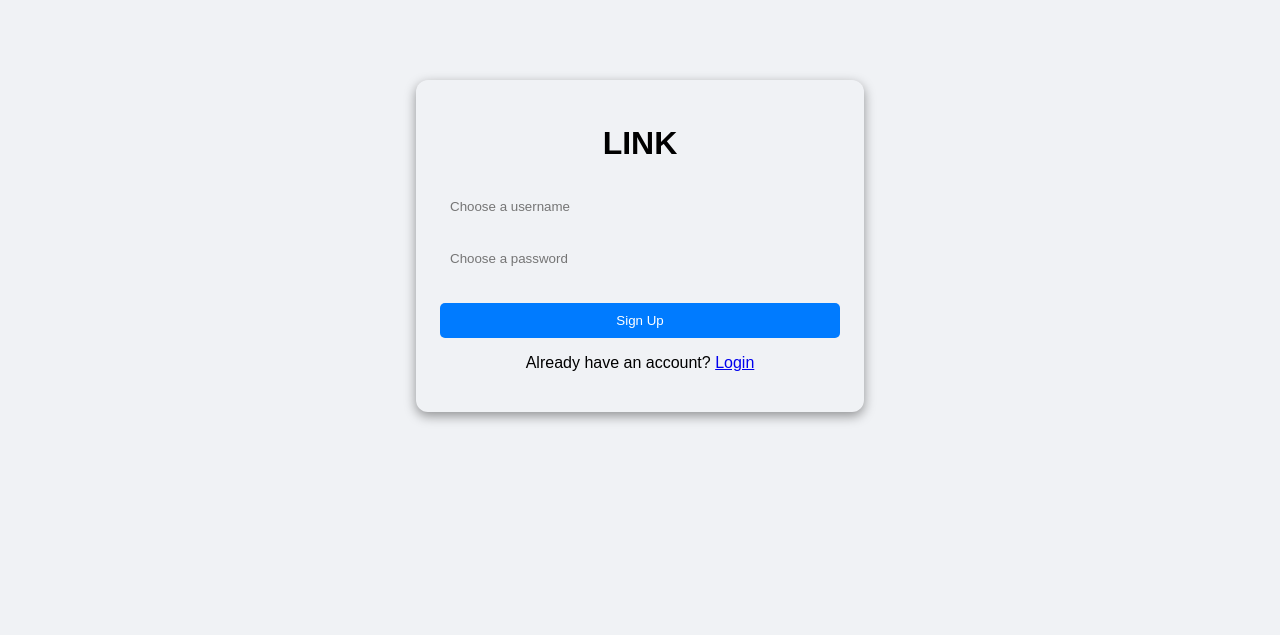
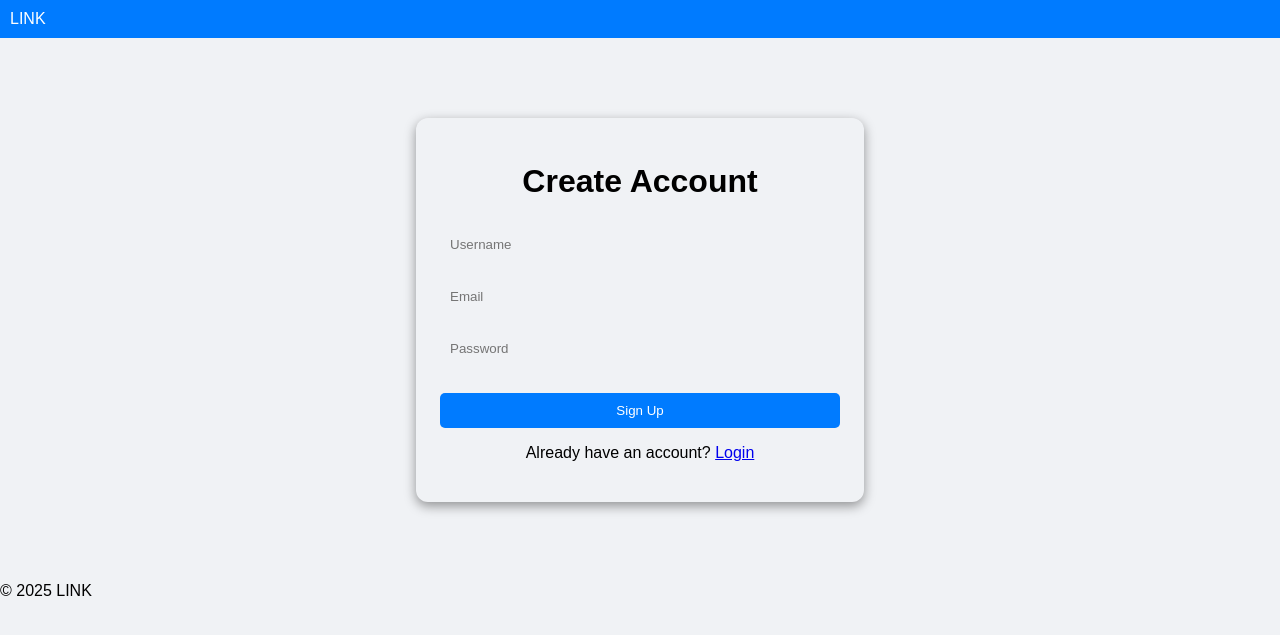
Before and after one commit to david1111402/Chat-app-main, a Python web app: template templates/signup.html in a window 1280 px wide. Shown: the top 635 px of the page. Run offline with Jinja, Linux system fonts and the light colour scheme; the template is opened without the code that fills it, so the values that code supplies are empty.

Commit message:
Update signup.html

```diff
--- a/templates/signup.html
+++ b/templates/signup.html
@@ -7,14 +7,23 @@
   <meta name="viewport" content="width=device-width, initial-scale=1" />
 </head>
 <body>
+  <header>
+    <div class="brand">LINK</div>
+  </header>
+
   <main class="auth-container">
-    <h1 class="brand">LINK</h1>
-    <form method="POST" class="auth-form">
-      <input type="text" name="username" placeholder="Choose a username" required>
-      <input type="password" name="password" placeholder="Choose a password" required>
+    <h1 class="auth-title">Create Account</h1>
+    <form method="POST" action="/signup" class="auth-form">
+      <input type="text" name="username" placeholder="Username" required />
+      <input type="email" name="email" placeholder="Email" required />
+      <input type="password" name="password" placeholder="Password" required />
       <button type="submit">Sign Up</button>
     </form>
-    <p>Already have an account? <a href="{{ url_for('login') }}">Login</a></p>
+    <p class="auth-alt">Already have an account? <a href="/login">Login</a></p>
   </main>
+
+  <footer>
+    <p class="tiny">&copy; 2025 LINK</p>
+  </footer>
 </body>
 </html>
```
